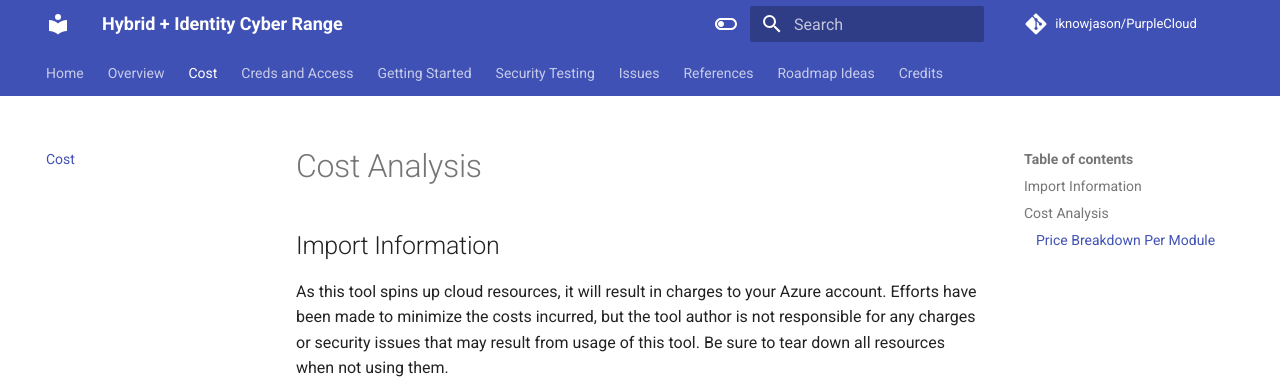
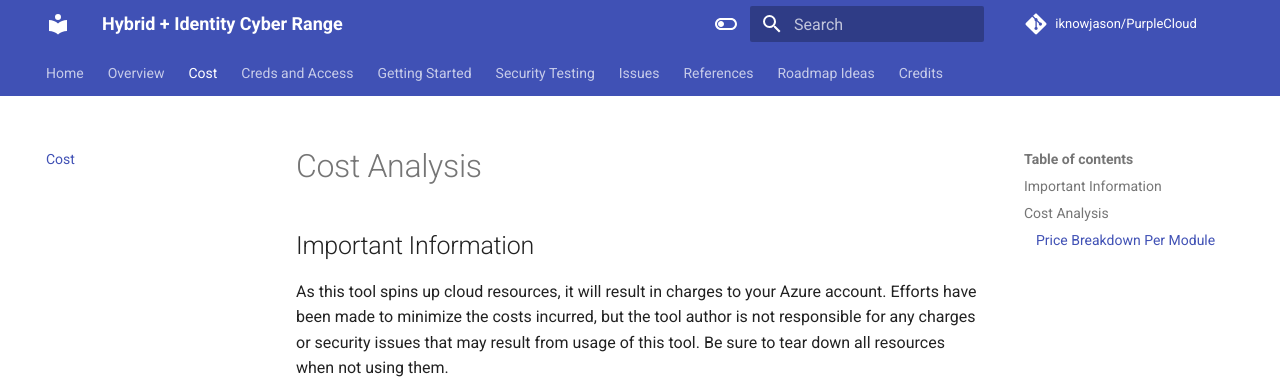
Before and after one commit to iknowjason/PurpleCloud, an MkDocs documentation site: the page built from docs/cost.md, in a window 1280 px wide and 1068 px high. Shown: the top 379 px of the window. Built offline with MkDocs 1.6.1 and Material for MkDocs 9.7.7, drawn with Linux system fonts in a browser that asks for light colours; comment, search, counter and statistics services are not loaded.

Commit message:
More document changes

```diff
--- a/docs/cost.md
+++ b/docs/cost.md
@@ -1,6 +1,6 @@
 # Cost Analysis
 
-## Import Information
+## Important Information
 As this tool spins up cloud resources, it will result in charges to your Azure account.  Efforts have been made to minimize the costs incurred, but the tool author is not responsible for any charges or security issues that may result from usage of this tool.  Be sure to tear down all resources when not using them.
 
 ## Cost Analysis
```
